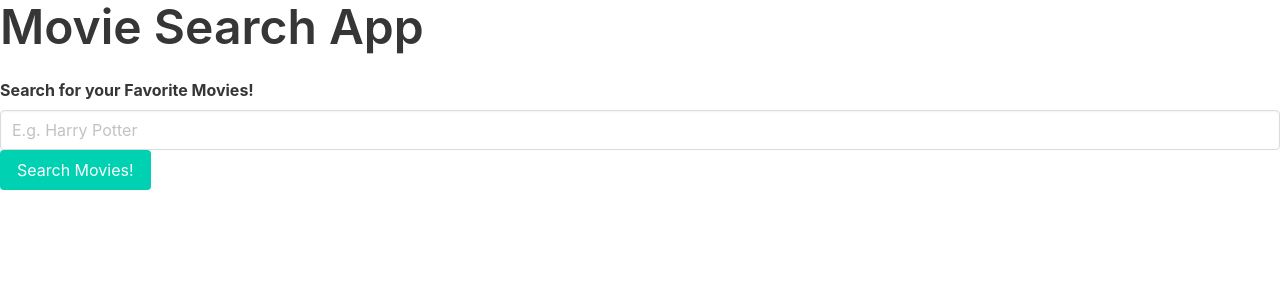
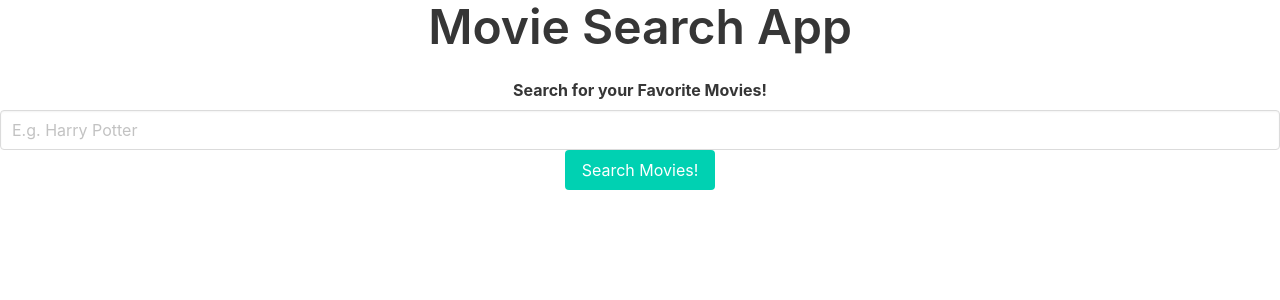
Before and after one commit to LDRMuse/react-movies, a React (Create React App) app: page / in a window 1280 px wide. Shown: the top 300 px of the page. Built offline with nearby package versions, Linux system fonts and the light colour scheme.

Commit message:
:lipstick: center content

```diff
--- a/src/components/MovieSearch/Cards/index.js
+++ b/src/components/MovieSearch/Cards/index.js
@@ -12,7 +12,7 @@ export const Cards = ({ movies }) => {
   const renderMovies = () => {
     return movies.map(movie => {
       return (
-        <div className='has-background-primary box' key={movie.id}>
+        <div className='has-background-primary box has-text-centered' key={movie.id}>
 <h2 className='is-size-2'>{movie.title}</h2>
 <p>
 <img alt='movies' src={`https://image.tmdb.org/t/p/w185_and_h278_bestv2/${movie.poster_path}`}
--- a/src/components/MovieSearch/index.js
+++ b/src/components/MovieSearch/index.js
@@ -15,7 +15,7 @@ export const MovieSearch = () => {
 
 
   return (
-    <main>
+    <main className="has-text-centered">
       <Search handler={searchHandler}/>
       <Cards movies={movies}/>
     </main>
```
